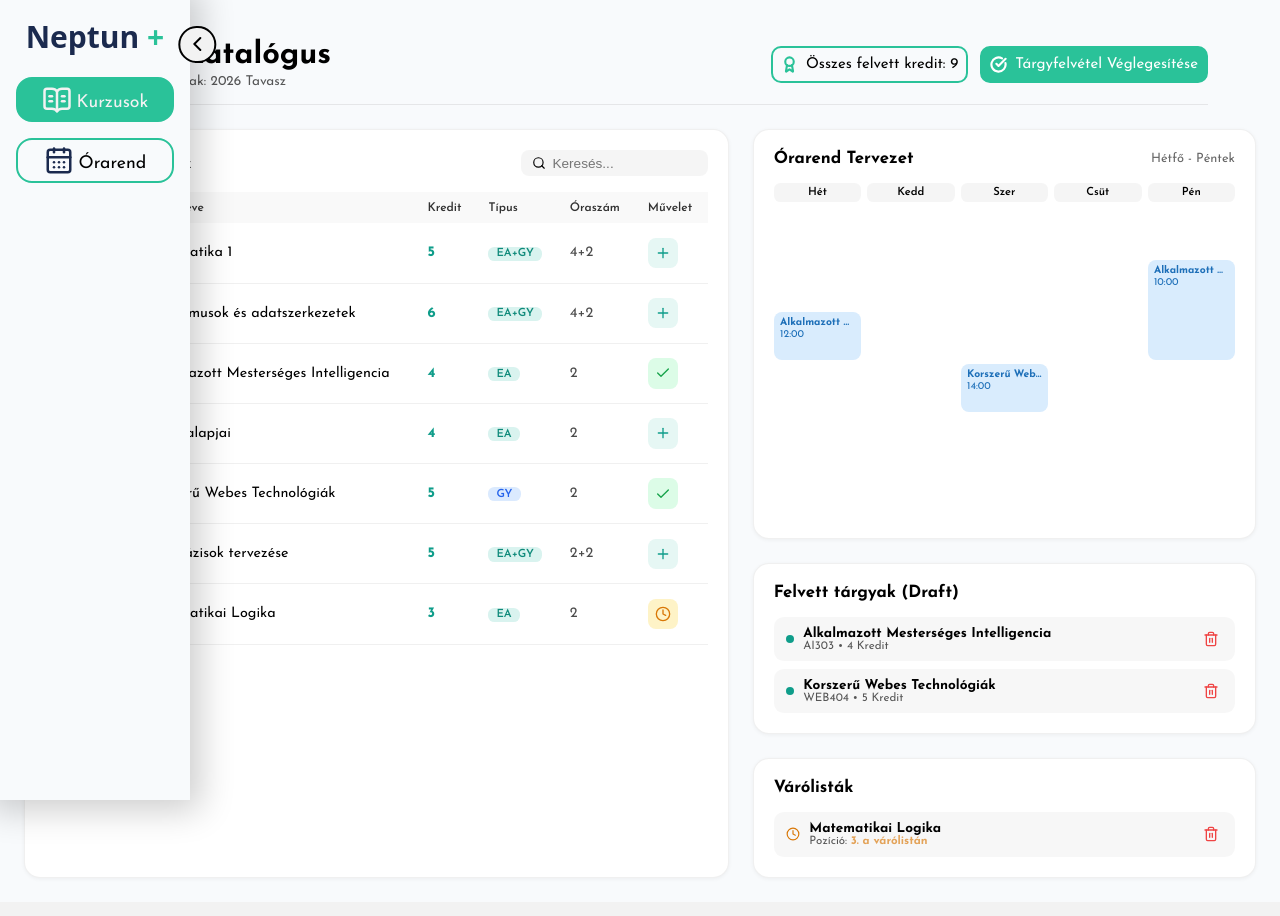
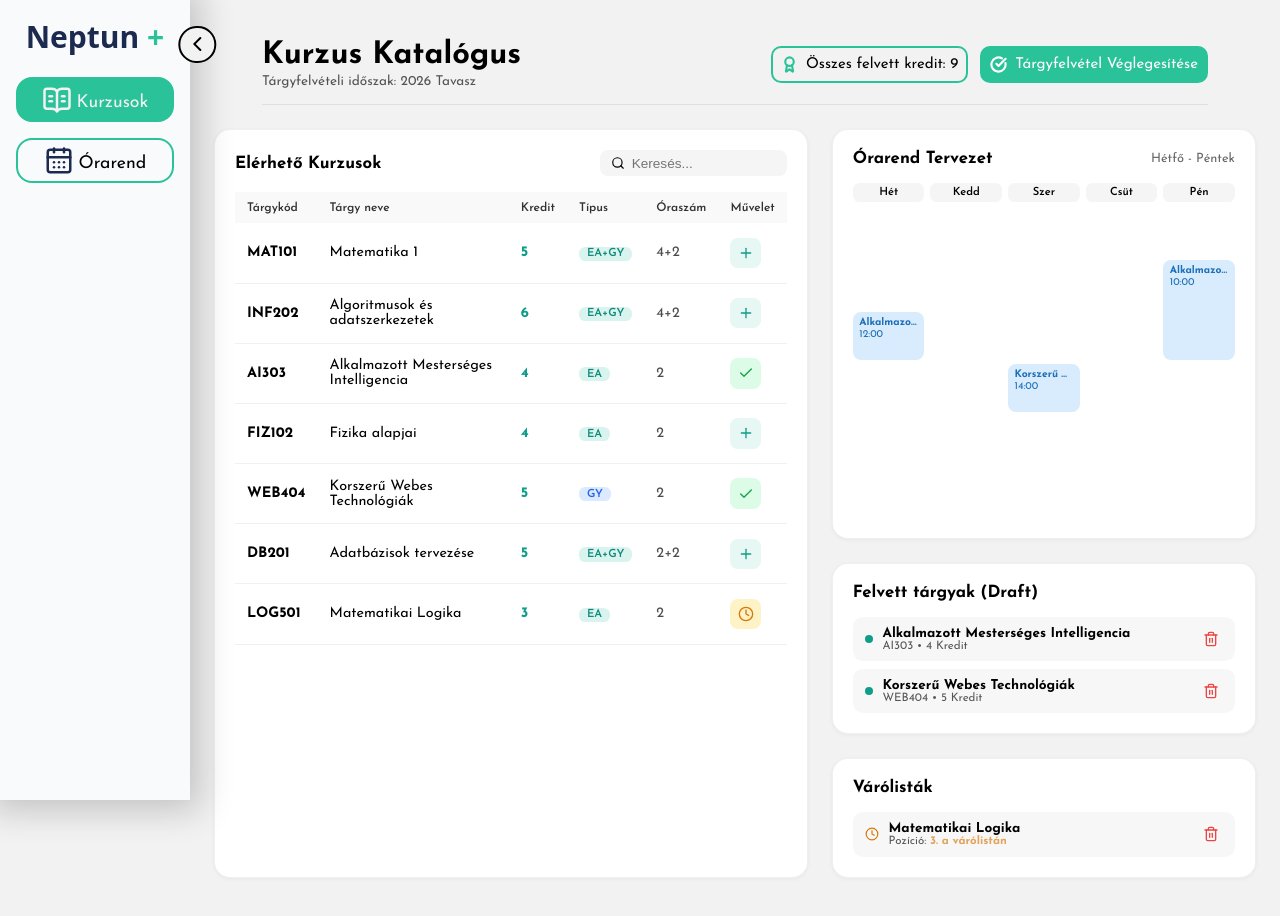
Before and after one commit to Dlevy004/neptun-plus-frontend, a React (Vite) app in the folder frontend/: page /courses in a window 1280 px wide. Shown: the top 916 px of the page. Built offline with nearby package versions, Linux system fonts and the light colour scheme.

Commit message:
feat: enhance AppLayout component with sidebar collapse functionality and responsive styles

```diff
--- a/frontend/src/components/layout/AppLayout.css
+++ b/frontend/src/components/layout/AppLayout.css
@@ -6,15 +6,19 @@
 .app-content {
   flex: 1;
   min-width: 0;
-  position: relative;
-  z-index: 1;
-  background: #f8fafc;
-  margin-bottom: var(--footer-h, 200px);
+  margin-left: 190px;
   padding: 1.5rem;
+  transition: margin-left 0.3s ease-in-out;
+}
+
+.app-content--collapsed {
+  margin-left: 85px;
 }
 
 @media (max-width: 1024px) {
-  .app-content {
+  .app-content,
+  .app-content--collapsed {
+    margin-left: 0;
     padding: 16px;
   }
 }
--- a/frontend/src/components/layout/AppLayout.jsx
+++ b/frontend/src/components/layout/AppLayout.jsx
@@ -1,22 +1,30 @@
-import { useState } from 'react'
+import { useState, useEffect } from 'react'
 import { Outlet } from 'react-router-dom'
 
 import './AppLayout.css'
-
 import Sidebar from '../common/Sidebar'
 
 
 function AppLayout() {
   const [isMobileMenuOpen, setIsMobileMenuOpen] = useState(false)
+  const [isCollapsed, setIsCollapsed] = useState(
+    () => localStorage.getItem('isSidebarCollapsed') === 'true'
+  )
+
+  useEffect(() => {
+    localStorage.setItem('isSidebarCollapsed', isCollapsed)
+  }, [isCollapsed])
 
   return (
     <div className="app-layout">
       <Sidebar
         isMobileMenuOpen={isMobileMenuOpen}
         closeMobileMenu={() => setIsMobileMenuOpen(false)}
+        isCollapsed={isCollapsed}
+        setIsCollapsed={setIsCollapsed}
       />
 
-      <main className="app-content">
+      <main className={`app-content ${isCollapsed ? 'app-content--collapsed' : ''}`}>
         <Outlet />
       </main>
     </div>
```
